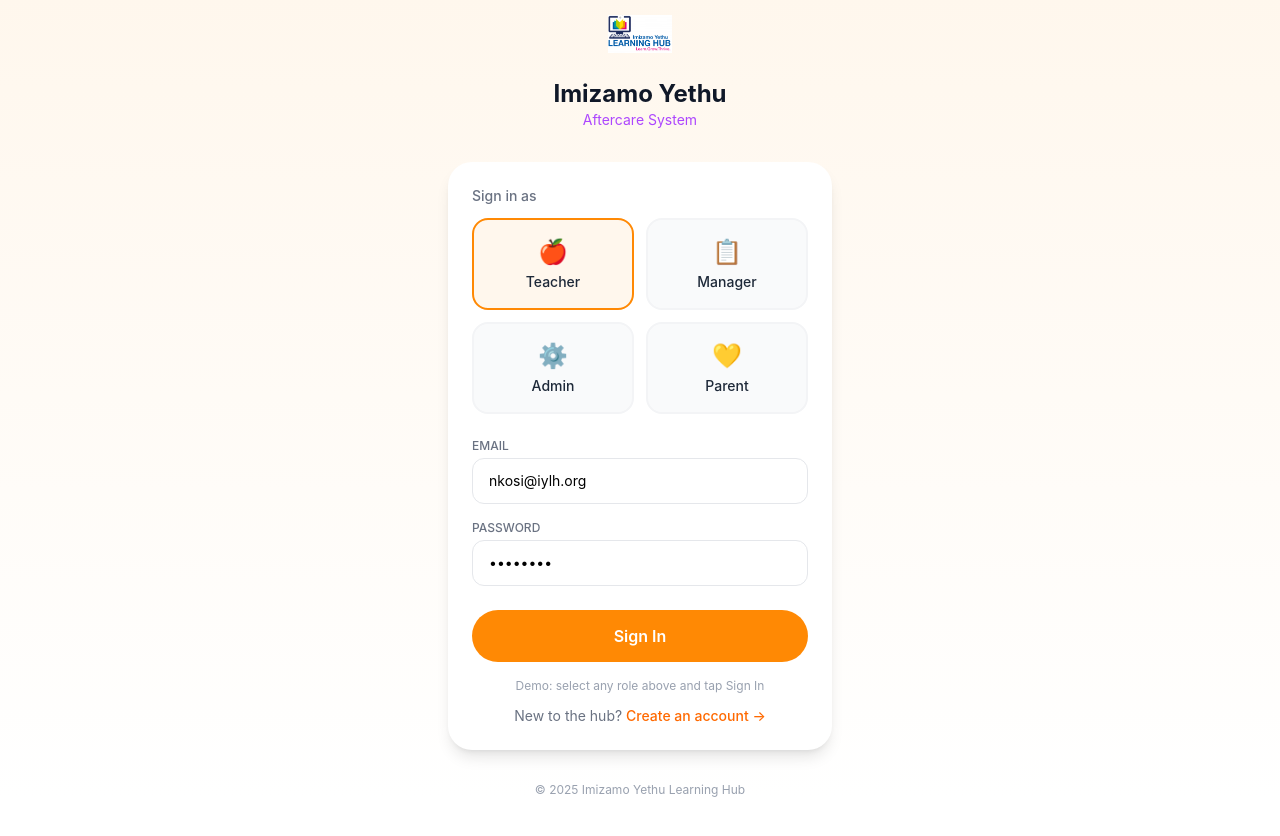
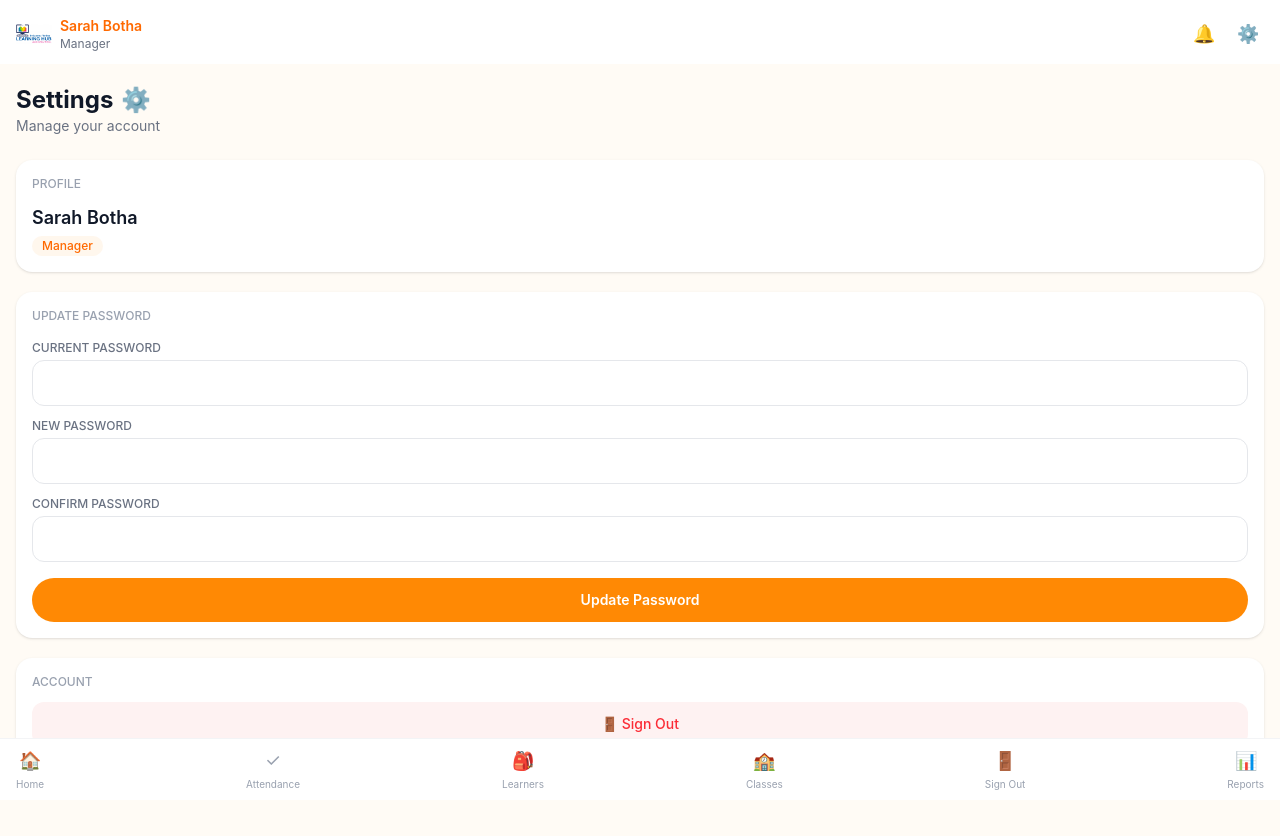
Before and after one commit to INSY7315ImizamoYethuAftercare/Imizamo_Yethu_Aftercare, a React (Vite) app in the folder client/: page /settings in a window 1280 px wide. Before the commit this address led to /. Shown: the top 836 px of the page. Before the commit the page ends 800 px from the top, so only its background shows below. Built offline with nearby package versions, Linux system fonts and the light colour scheme.

Commit message:
Add Manager Settings screen
Built the Settings page with profile info, update password form, and sign out button. Connected it to the Manager routes.

```diff
--- a/client/src/App.jsx
+++ b/client/src/App.jsx
@@ -10,6 +10,7 @@ import Classes from "./pages/Classes";
 import SignOut from "./pages/SignOut";
 import Observations from "./pages/Observations";
 import Reports from "./pages/Reports";
+import Settings from "./pages/Settings";
 
 // ---------- TEACHER BOTTOM NAV ----------
 function TeacherBottomNav() {
@@ -117,6 +118,7 @@ function App() {
         {/* Manager screens */}
         <Route path="/manager" element={<ManagerLayout><ManagerHome /></ManagerLayout>} />
         <Route path="/reports" element={<ManagerLayout><Reports /></ManagerLayout>} />
+        <Route path="/settings" element={<ManagerLayout><Settings /></ManagerLayout>} />
 
         {/* Shared screens also available under Manager layout if needed later */}
         {/* For now Manager uses the same Attendance/Learners/Classes/SignOut routes */}
--- a/client/src/pages/ManagerHome.jsx
+++ b/client/src/pages/ManagerHome.jsx
@@ -20,9 +20,12 @@ function ManagerHome() {
           <button className="w-8 h-8 flex items-center justify-center rounded-full hover:bg-gray-100">
             <span className="text-lg">🔔</span>
           </button>
-          <button className="w-8 h-8 flex items-center justify-center rounded-full hover:bg-gray-100">
-            <span className="text-lg">⚙️</span>
-          </button>
+<button
+  onClick={() => window.location.href = "/settings"}
+  className="w-8 h-8 flex items-center justify-center rounded-full hover:bg-gray-100"
+>
+  <span className="text-lg">⚙️</span>
+</button>
         </div>
       </div>
 
--- /dev/null
+++ b/client/src/pages/Settings.jsx
@@ -0,0 +1,109 @@
+import { useState } from "react";
+import { useNavigate } from "react-router-dom";
+
+function Settings() {
+  const navigate = useNavigate();
+  const [currentPassword, setCurrentPassword] = useState("");
+  const [newPassword, setNewPassword] = useState("");
+  const [confirmPassword, setConfirmPassword] = useState("");
+
+  return (
+    <div className="min-h-screen bg-[#FFFBF5] flex flex-col">
+
+      {/* Header */}
+      <div className="flex items-center justify-between px-4 pt-4 pb-3 bg-white">
+        <div className="flex items-center gap-2">
+          <img src="/logo.png" alt="Logo" className="w-9 h-9 object-contain" />
+          <div>
+            <p className="text-sm font-semibold text-orange-500">Sarah Botha</p>
+            <p className="text-xs text-gray-500">Manager</p>
+          </div>
+        </div>
+        <div className="flex items-center gap-3">
+          <button className="w-8 h-8 flex items-center justify-center rounded-full hover:bg-gray-100">
+            <span className="text-lg">🔔</span>
+          </button>
+          <button className="w-8 h-8 flex items-center justify-center rounded-full hover:bg-gray-100">
+            <span className="text-lg">⚙️</span>
+          </button>
+        </div>
+      </div>
+
+      {/* Main Content */}
+      <div className="flex-1 px-4 pt-5 pb-28">
+
+        {/* Title */}
+        <div className="mb-6">
+          <h1 className="text-2xl font-bold text-gray-900 flex items-center gap-2">
+            Settings <span>⚙️</span>
+          </h1>
+          <p className="text-sm text-gray-500">Manage your account</p>
+        </div>
+
+        {/* Profile Section */}
+        <div className="bg-white rounded-2xl p-4 shadow-sm mb-5">
+          <p className="text-xs font-medium text-gray-400 mb-3">PROFILE</p>
+          <p className="text-lg font-semibold text-gray-900">Sarah Botha</p>
+          <span className="inline-block mt-1 px-2.5 py-0.5 bg-orange-50 text-orange-500 text-xs font-medium rounded-full">
+            Manager
+          </span>
+        </div>
+
+        {/* Update Password Section */}
+        <div className="bg-white rounded-2xl p-4 shadow-sm mb-5">
+          <p className="text-xs font-medium text-gray-400 mb-4">UPDATE PASSWORD</p>
+
+          <div className="space-y-3 mb-4">
+            <div>
+              <label className="text-xs font-medium text-gray-500 mb-1 block">CURRENT PASSWORD</label>
+              <input
+                type="password"
+                value={currentPassword}
+                onChange={(e) => setCurrentPassword(e.target.value)}
+                className="w-full px-4 py-3 rounded-xl border border-gray-200 text-sm focus:outline-none focus:ring-2 focus:ring-orange-300"
+              />
+            </div>
+
+            <div>
+              <label className="text-xs font-medium text-gray-500 mb-1 block">NEW PASSWORD</label>
+              <input
+                type="password"
+                value={newPassword}
+                onChange={(e) => setNewPassword(e.target.value)}
+                className="w-full px-4 py-3 rounded-xl border border-gray-200 text-sm focus:outline-none focus:ring-2 focus:ring-orange-300"
+              />
+            </div>
+
+            <div>
+              <label className="text-xs font-medium text-gray-500 mb-1 block">CONFIRM PASSWORD</label>
+              <input
+                type="password"
+                value={confirmPassword}
+                onChange={(e) => setConfirmPassword(e.target.value)}
+                className="w-full px-4 py-3 rounded-xl border border-gray-200 text-sm focus:outline-none focus:ring-2 focus:ring-orange-300"
+              />
+            </div>
+          </div>
+
+          <button className="w-full py-3 rounded-full bg-orange-400 text-white font-semibold text-sm">
+            Update Password
+          </button>
+        </div>
+
+        {/* Account Section */}
+        <div className="bg-white rounded-2xl p-4 shadow-sm">
+          <p className="text-xs font-medium text-gray-400 mb-3">ACCOUNT</p>
+          <button
+            onClick={() => navigate("/")}
+            className="w-full py-3 rounded-xl bg-red-50 text-red-500 font-medium text-sm flex items-center justify-center gap-2"
+          >
+            🚪 Sign Out
+          </button>
+        </div>
+
+      </div>
+    </div>
+  );
+}
+
+export default Settings;
```
